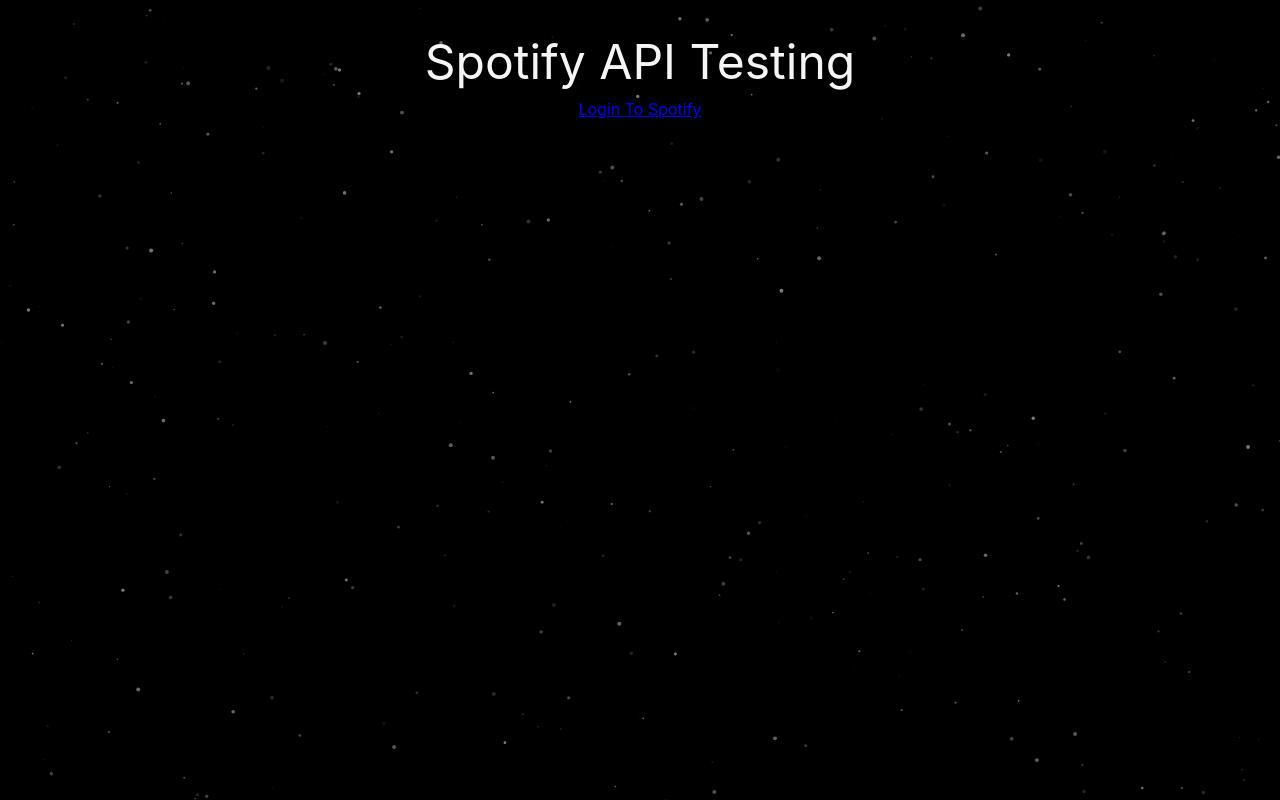
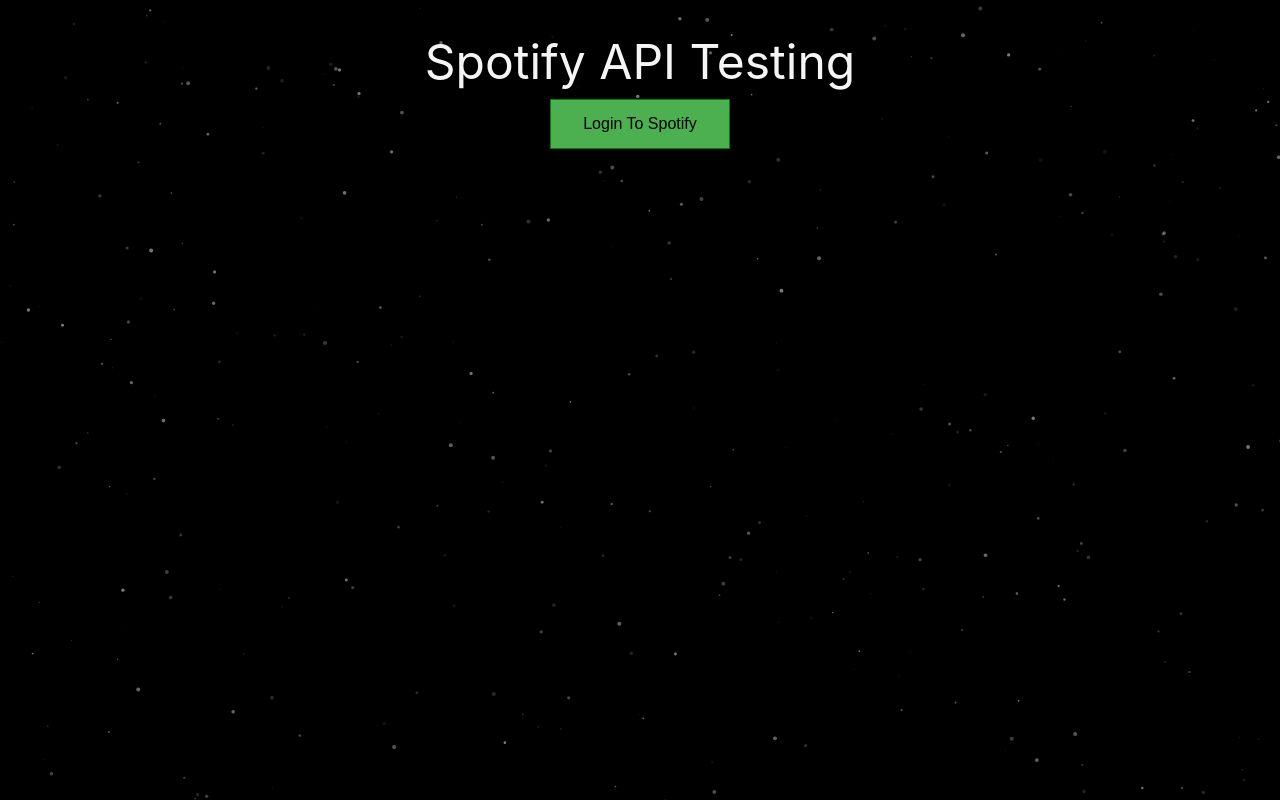
Before and after one commit to b718/spotify-app, a React (Create React App) app: page / in a window 1280 px wide. Built offline with nearby package versions, Linux system fonts and the light colour scheme.

Commit message:
Adjusted a few more buttons.

```diff
--- a/src/App.css
+++ b/src/App.css
@@ -259,3 +259,19 @@
   color: whitesmoke;
 
 }
+
+.loginDiv button{
+  background-color: #4CAF50; /* Green */
+  border: none;
+  color: black;
+  padding: 15px 32px;
+  text-align: center;
+  text-decoration: none;
+  display: inline-block;
+  font-size: 16px;
+  border: 1px solid green;
+}
+
+.loginDiv button:hover{
+  color: whitesmoke;
+}
--- a/src/App.js
+++ b/src/App.js
@@ -165,7 +165,7 @@
           <a
             href={`${authendpointURL}?client_id=${clientID}&redirect_uri=${redirectURL}&response_type=${responseType}&scope=${scopeType}`}
           >
-            Login To Spotify
+            <button>Login To Spotify</button>
           </a>
         </div>
       ) : (
@@ -196,7 +196,7 @@
       )}
 
       <div className="currTypeDiv"> {currType}</div>
-      {token && currType.length == 6 ? (
+      {token && currType.length == 5 ? (
         <div>
           <div className="topUserItems">
             {" "}
@@ -214,7 +214,7 @@
 
           <div> {renderTopItems()} </div>
         </div>
-      ) : token && currType.length == 5 ? (
+      ) : token && currType.length == 6 ? (
         <div>
           <div className="searchDiv">
             <h className="searhForHeader"> Search For Your Artists </h>
```
